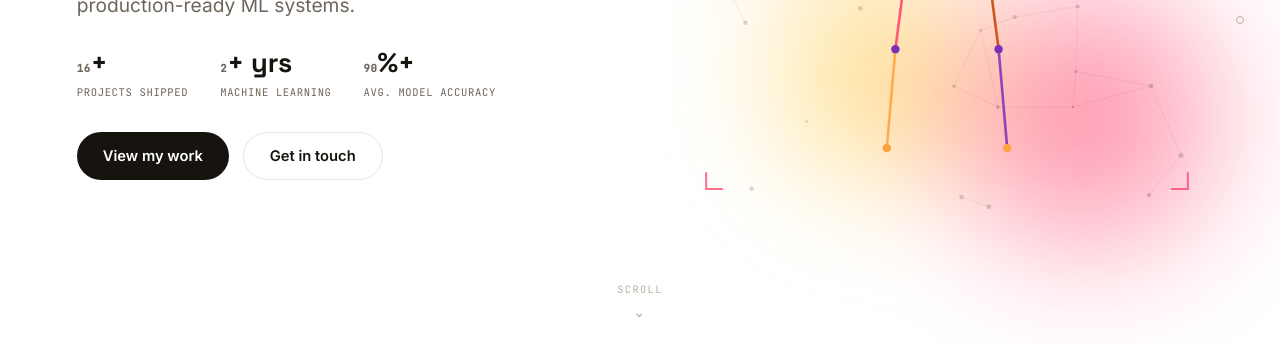
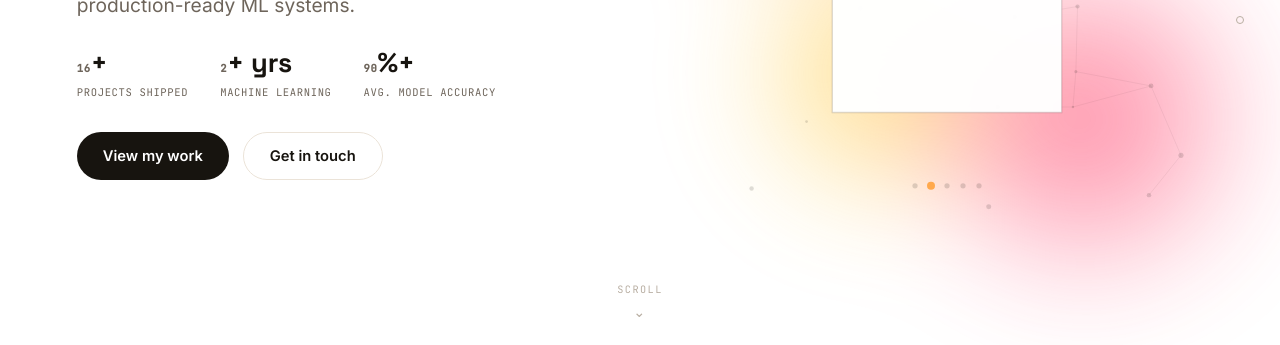
Before and after one commit to skd-recall/salmankhan.github.io, a plain HTML site: page index.html in a window 1280 px wide. Shown: the part 455-800 px from the top of the page. Drawn offline with Linux system fonts and the light colour scheme.

Commit message:
Refactor canvas for SDLC lifecycle visualization
Updated the canvas functionality to reflect the SDLC lifecycle stages and adjusted particle effects. Modified various drawing functions to enhance visual representation and interactivity.

```diff
--- a/index.html
+++ b/index.html
@@ -738,27 +738,13 @@
     });
   }
 
-  /* ---------- pose / neural canvas ---------- */
+  /* ---------- SDLC lifecycle canvas ---------- */
+  /* Five looping scenes: Discovery -> Requirements -> Design -> Development -> Deployment */
   var canvas = document.getElementById('poseCanvas');
   var ctx = canvas.getContext('2d');
   var wrap = canvas.parentElement;
 
-  var KP = {
-    head:[0.5,0.07], neckM:[0.5,0.17],
-    lSh:[0.34,0.20], rSh:[0.66,0.20],
-    lEl:[0.24,0.37], rEl:[0.76,0.37],
-    lWr:[0.17,0.53], rWr:[0.83,0.53],
-    hipM:[0.5,0.47], lHip:[0.41,0.48], rHip:[0.59,0.48],
-    lKn:[0.38,0.71], rKn:[0.62,0.71],
-    lAn:[0.36,0.94], rAn:[0.64,0.94]
-  };
-  var BONES = [
-    ['head','neckM'], ['neckM','lSh'], ['neckM','rSh'], ['lSh','rSh'],
-    ['lSh','lEl'], ['lEl','lWr'], ['rSh','rEl'], ['rEl','rWr'],
-    ['neckM','hipM'], ['hipM','lHip'], ['hipM','rHip'],
-    ['lHip','lKn'], ['lKn','lAn'], ['rHip','rKn'], ['rKn','rAn']
-  ];
-
+  /* ambient background particle network (kept from the original visual) */
   var particles = [];
   function makeParticles(n){
     particles = [];
@@ -770,7 +756,7 @@
       });
     }
   }
-  makeParticles(34);
+  makeParticles(26);
 
   var W=0, H=0, DPR = Math.min(window.devicePixelRatio || 1, 2);
   function resize(){
@@ -783,35 +769,226 @@
   resize();
 
   function pad(){
-    var m = Math.min(W,H) * 0.08;
+    var m = Math.min(W,H) * 0.1;
     return {x:m, y:m, w:W-2*m, h:H-2*m};
   }
-  function pt(name){
-    var p = pad(); var k = KP[name];
-    return [p.x + k[0]*p.w, p.y + k[1]*p.h];
+  function roundRect(x,y,w,h,r){
+    ctx.beginPath();
+    ctx.moveTo(x+r,y);
+    ctx.arcTo(x+w,y,x+w,y+h,r);
+    ctx.arcTo(x+w,y+h,x,y+h,r);
+    ctx.arcTo(x,y+h,x,y,r);
+    ctx.arcTo(x,y,x+w,y,r);
+    ctx.closePath();
   }
 
+  var STAGES = [
+    { label:'Discovery',    c1:'122,47,184' }, // plum
+    { label:'Requirements', c1:'255,162,61' }, // amber
+    { label:'Design',       c1:'201,158,10' }, // gold-deep
+    { label:'Development',  c1:'255,90,31'  }, // orange
+    { label:'Deployment',   c1:'255,61,104' }  // coral
+  ];
+  var STAGE_MS = 3600, FADE_MS = 550;
+  var CYCLE_MS = STAGES.length * STAGE_MS;
   var startTime = performance.now();
-  var assembleDur = 1500;
-  var pulses = [];
-  function spawnPulse(){
-    var bone = BONES[Math.floor(Math.random()*BONES.length)];
-    pulses.push({bone:bone, t:0, speed: 0.012 + Math.random()*0.01});
+
+  /* ---- scene 1: client + engineer discovery call ---- */
+  function drawBust(cx, baseY, scale, fill, wobble){
+    var hr = 11*scale;
+    var headY = baseY - 46*scale + wobble;
+    ctx.fillStyle = fill;
+    ctx.beginPath(); ctx.arc(cx, headY, hr, 0, Math.PI*2); ctx.fill();
+    ctx.beginPath();
+    ctx.moveTo(cx - 30*scale, baseY + wobble);
+    ctx.quadraticCurveTo(cx - 26*scale, headY + 20*scale, cx, headY + 12*scale);
+    ctx.quadraticCurveTo(cx + 26*scale, headY + 20*scale, cx + 30*scale, baseY + wobble);
+    ctx.closePath(); ctx.fill();
+    return headY;
   }
-  var pulseTimer = 0;
+  function drawTypingBubble(cx, cy, elapsed){
+    var bw=46, bh=26;
+    ctx.fillStyle = 'rgba(255,255,255,0.95)';
+    roundRect(cx-bw/2, cy-bh, bw, bh, 8); ctx.fill();
+    ctx.beginPath();
+    ctx.moveTo(cx-6, cy-2); ctx.lineTo(cx, cy+8); ctx.lineTo(cx+6, cy-2); ctx.closePath(); ctx.fill();
+    for(var i=0;i<3;i++){
+      var ph = (elapsed/220 + i*0.6) % (Math.PI*2);
+      var yOff = Math.sin(ph) * 2.2;
+      ctx.fillStyle = 'rgba(23,20,15,0.5)';
+      ctx.beginPath(); ctx.arc(cx-12+i*12, cy-bh/2+yOff, 2.6, 0, Math.PI*2); ctx.fill();
+    }
+  }
+  function drawDiscuss(p, prog, elapsed){
+    var cx1 = p.x+p.w*0.27, cx2 = p.x+p.w*0.73, baseY = p.y+p.h*0.9;
+    var wob = Math.sin(elapsed/900)*2.5;
+    var headY1 = drawBust(cx1, baseY, 1.05, '#7A2FB8', wob);
+    var headY2 = drawBust(cx2, baseY, 1.05, '#FF5A1F', -wob);
+
+    var midY = (headY1+headY2)/2 - 6;
+    ctx.strokeStyle = 'rgba(255,162,61,0.3)';
+    ctx.setLineDash([4,6]); ctx.lineWidth=1.4;
+    ctx.beginPath(); ctx.moveTo(cx1, midY); ctx.lineTo(cx2, midY); ctx.stroke();
+    ctx.setLineDash([]);
+
+    var talkCycle = 1800;
+    var talkT = elapsed % talkCycle;
+    var leftTalks = Math.floor(elapsed/talkCycle) % 2 === 0;
+    drawTypingBubble(leftTalks?cx1:cx2, (leftTalks?headY1:headY2)-14, elapsed);
+
+    var travel = Math.min(1, (talkT/talkCycle)*1.3);
+    var fromX = leftTalks?cx1:cx2, toX = leftTalks?cx2:cx1;
+    var mx = fromX + (toX-fromX)*travel;
+    ctx.save();
+    ctx.shadowColor='rgba(255,90,31,0.8)'; ctx.shadowBlur=9;
+    ctx.fillStyle='#FF5A1F';
+    ctx.beginPath(); ctx.arc(mx, midY, 3.4, 0, Math.PI*2); ctx.fill();
+    ctx.restore();
+  }
+
+  /* ---- scene 2: requirements document ---- */
+  function drawRequirements(p, prog){
+    var dw=p.w*0.56, dh=p.h*0.74;
+    var dx=p.x+(p.w-dw)/2, dy=p.y+(p.h-dh)/2, fold=16;
+    ctx.fillStyle='rgba(255,255,255,0.97)';
+    ctx.beginPath();
+    ctx.moveTo(dx,dy); ctx.lineTo(dx+dw-fold,dy); ctx.lineTo(dx+dw,dy+fold);
+    ctx.lineTo(dx+dw,dy+dh); ctx.lineTo(dx,dy+dh); ctx.closePath(); ctx.fill();
+    ctx.strokeStyle='rgba(23,20,15,0.14)'; ctx.lineWidth=1.4; ctx.stroke();
+    ctx.beginPath();
+    ctx.moveTo(dx+dw-fold,dy); ctx.lineTo(dx+dw-fold,dy+fold); ctx.lineTo(dx+dw,dy+fold);
+    ctx.strokeStyle='rgba(23,20,15,0.2)'; ctx.stroke();
+
+    ctx.fillStyle='#FF5A1F';
+    ctx.fillRect(dx+18, dy+22, dw*0.4, 6);
+
+    var lines=5;
+    for(var i=0;i<lines;i++){
+      var reveal = Math.max(0, Math.min(1, prog*lines - i));
+      if(reveal<=0) continue;
+      var ly = dy+50+i*(dh-64)/lines;
+      ctx.strokeStyle='rgba(23,20,15,0.25)'; ctx.lineWidth=1.4;
+      roundRect(dx+18, ly-7, 14,14,3); ctx.stroke();
+      if(reveal>0.6){
+        ctx.strokeStyle='#FF3D68'; ctx.lineWidth=2;
+        ctx.beginPath();
+        ctx.moveTo(dx+21,ly); ctx.lineTo(dx+24,ly+4); ctx.lineTo(dx+29,ly-4); ctx.stroke();
+      }
+      var maxW = dw*0.6*(0.55+0.45*((i%3)/2));
+      ctx.fillStyle='rgba(23,20,15,0.5)';
+      ctx.fillRect(dx+40, ly-3, maxW*Math.min(1,reveal*1.4), 6);
+    }
+  }
+
+  /* ---- scene 3: design blueprint ---- */
+  function drawDesign(p, prog){
+    var fx=p.x+p.w*0.05, fy=p.y+p.h*0.06, fw=p.w*0.9, fh=p.h*0.88;
+    ctx.strokeStyle='rgba(122,47,184,0.45)'; ctx.setLineDash([5,5]); ctx.lineWidth=1.4;
+    roundRect(fx,fy,fw,fh,10); ctx.stroke(); ctx.setLineDash([]);
+
+    var blocks = [
+      {x:0.06,y:0.06,w:0.88,h:0.14,c:'255,90,31'},
+      {x:0.06,y:0.24,w:0.26,h:0.62,c:'122,47,184'},
+      {x:0.36,y:0.24,w:0.58,h:0.28,c:'255,162,61'},
+      {x:0.36,y:0.56,w:0.27,h:0.30,c:'255,61,104'},
+      {x:0.67,y:0.56,w:0.27,h:0.30,c:'201,158,10'}
+    ];
+    blocks.forEach(function(b,i){
+      var reveal = Math.max(0, Math.min(1, prog*blocks.length - i));
+      if(reveal<=0) return;
+      var bx=fx+fw*b.x, by=fy+fh*b.y, bw=fw*b.w*reveal, bh=fh*b.h;
+      ctx.fillStyle='rgba('+b.c+',0.16)';
+      ctx.strokeStyle='rgba('+b.c+',0.7)'; ctx.lineWidth=1.6;
+      roundRect(bx,by,bw,bh,6); ctx.fill(); ctx.stroke();
+    });
+
+    var span = prog*blocks.length;
+    var ai = Math.max(0, Math.min(blocks.length-1, Math.floor(span)));
+    var ab = blocks[ai];
+    var cx = fx+fw*(ab.x+ab.w*(span-ai));
+    var cy = fy+fh*ab.y;
+    ctx.fillStyle='#17140F';
+    ctx.beginPath(); ctx.arc(cx,cy,3,0,Math.PI*2); ctx.fill();
+  }
+
+  /* ---- scene 4: code editor ---- */
+  function drawCode(p, prog, elapsed){
+    ctx.fillStyle='rgba(23,20,15,0.94)';
+    roundRect(p.x,p.y,p.w,p.h,12); ctx.fill();
+    ctx.fillStyle='rgba(255,255,255,0.06)';
+    roundRect(p.x,p.y,p.w,26,12); ctx.fill();
+    var dotc=['#FF3D68','#FFA23D','#FFC93D'];
+    for(var i=0;i<3;i++){ ctx.fillStyle=dotc[i]; ctx.beginPath(); ctx.arc(p.x+16+i*14, p.y+13, 3.6,0,Math.PI*2); ctx.fill(); }
+
+    var rows=7, lineH=(p.h-40)/rows;
+    var segColors=['255,90,31','255,61,104','255,201,61','225,222,214'];
+    var widths=[0.3,0.5,0.7,0.4,0.6,0.35,0.5];
+    var indents=[0,0.05,0.1,0.1,0.05,0.1,0];
+    var lastX=p.x+20, lastY=p.y+38;
+    for(var l=0;l<rows;l++){
+      var reveal = Math.max(0, Math.min(1, prog*rows-l));
+      if(reveal<=0) continue;
+      var ly = p.y+38+l*lineH;
+      var lx = p.x+20+p.w*indents[l];
+      var lw = p.w*widths[l]*Math.min(1,reveal*1.6);
+      ctx.fillStyle='rgba('+segColors[l%segColors.length]+',0.85)';
+      ctx.fillRect(lx, ly, lw, 5);
+      lastX = lx+lw; lastY = ly;
+    }
+    if(Math.floor(elapsed/450)%2===0){
+      ctx.fillStyle='#fff';
+      ctx.fillRect(lastX+2, lastY-2, 2, 9);
+    }
+  }
+
+  /* ---- scene 5: deployment ---- */
+  function drawDeploy(p, prog){
+    var cx=p.x+p.w/2, groundY=p.y+p.h*0.88;
+    ctx.fillStyle='rgba(122,47,184,0.14)';
+    ctx.beginPath(); ctx.ellipse(cx, groundY, p.w*0.24, p.h*0.045, 0,0,Math.PI*2); ctx.fill();
+
+    ctx.strokeStyle='rgba(23,20,15,0.15)'; ctx.lineWidth=6; ctx.lineCap='round';
+    ctx.beginPath(); ctx.moveTo(cx-p.w*0.22, groundY+p.h*0.08); ctx.lineTo(cx+p.w*0.22, groundY+p.h*0.08); ctx.stroke();
+    ctx.strokeStyle='#FF3D68';
+    ctx.beginPath(); ctx.moveTo(cx-p.w*0.22, groundY+p.h*0.08);
+    ctx.lineTo(cx-p.w*0.22+p.w*0.44*Math.min(1,prog), groundY+p.h*0.08); ctx.stroke();
+
+    var riseY = groundY - (p.h*0.6)*Math.min(1,prog*1.05);
+    ctx.save(); ctx.translate(cx, riseY);
+    ctx.fillStyle='#FF5A1F';
+    ctx.beginPath();
+    ctx.moveTo(0,-22); ctx.quadraticCurveTo(12,-4,9,14); ctx.lineTo(-9,14); ctx.quadraticCurveTo(-12,-4,0,-22);
+    ctx.closePath(); ctx.fill();
+    ctx.fillStyle='#FFC93D';
+    ctx.beginPath(); ctx.arc(0,-2,4,0,Math.PI*2); ctx.fill();
+    if(prog<0.94){
+      ctx.fillStyle='rgba(255,162,61,0.85)';
+      ctx.beginPath(); ctx.moveTo(-6,14); ctx.lineTo(0,24+Math.random()*6); ctx.lineTo(6,14); ctx.closePath(); ctx.fill();
+    }
+    ctx.restore();
+
+    if(prog>0.92){
+      var bx=cx, by=p.y+p.h*0.14;
+      ctx.strokeStyle='rgba(31,122,61,0.25)'; ctx.lineWidth=3;
+      ctx.beginPath(); ctx.arc(bx,by,16,0,Math.PI*2); ctx.stroke();
+      ctx.strokeStyle='#1F7A3D'; ctx.lineCap='round';
+      ctx.beginPath(); ctx.moveTo(bx-7,by); ctx.lineTo(bx-2,by+6); ctx.lineTo(bx+8,by-7); ctx.stroke();
+    }
+  }
+
+  var STAGE_FN = [drawDiscuss, drawRequirements, drawDesign, drawCode, drawDeploy];
 
   function draw(now){
     var elapsed = now - startTime;
     ctx.clearRect(0,0,W,H);
 
-    /* background particles */
+    /* ambient particle network */
     particles.forEach(function(pa){
       pa.x += pa.vx; pa.y += pa.vy;
       if(pa.x<0||pa.x>1) pa.vx*=-1;
       if(pa.y<0||pa.y>1) pa.vy*=-1;
     });
-    ctx.strokeStyle = 'rgba(23,20,15,0.06)';
-    ctx.lineWidth = 1;
+    ctx.strokeStyle = 'rgba(23,20,15,0.05)'; ctx.lineWidth = 1;
     for(var i=0;i<particles.length;i++){
       for(var j=i+1;j<particles.length;j++){
         var dx=(particles[i].x-particles[j].x)*W, dy=(particles[i].y-particles[j].y)*H;
@@ -824,105 +1001,47 @@
         }
       }
     }
-    ctx.fillStyle = 'rgba(23,20,15,0.16)';
+    ctx.fillStyle = 'rgba(23,20,15,0.14)';
     particles.forEach(function(pa){
       ctx.beginPath(); ctx.arc(pa.x*W, pa.y*H, pa.r, 0, Math.PI*2); ctx.fill();
     });
 
-    /* skeleton assemble progress */
-    var prog = reduceMotion ? 1 : Math.min(1, elapsed / assembleDur);
-    var breathe = reduceMotion ? 0 : Math.sin(elapsed/1400) * (Math.min(W,H)*0.006);
+    var idx, stageT, alpha, prog;
+    if(reduceMotion){
+      idx = STAGES.length-1; stageT = STAGE_MS; alpha = 1; prog = 1;
+    } else {
+      var t = ((elapsed % CYCLE_MS) + CYCLE_MS) % CYCLE_MS;
+      idx = Math.max(0, Math.min(STAGES.length - 1, Math.floor(t / STAGE_MS)));
+      stageT = t - idx*STAGE_MS;
+      alpha = 1;
+      if(stageT < FADE_MS) alpha = stageT/FADE_MS;
+      else if(stageT > STAGE_MS-FADE_MS) alpha = (STAGE_MS-stageT)/FADE_MS;
+      prog = Math.max(0, Math.min(1, (stageT-FADE_MS*0.5)/(STAGE_MS-FADE_MS)));
+    }
+    var stage = STAGES[idx];
+    var p = pad();
 
-    /* subtle independent limb sway so the pose looks alive, not frozen */
-    var sway = reduceMotion ? 0 : Math.sin(elapsed/900) * (Math.min(W,H)*0.012);
+    ctx.save();
+    ctx.globalAlpha = Math.max(0, Math.min(1, alpha));
+    var stageFn = STAGE_FN[idx] || STAGE_FN[0];
+    stageFn(p, prog, elapsed);
+    ctx.restore();
 
-    var BONE_COLORS = ['255,90,31', '255,61,104', '255,162,61', '201,62,0', '122,47,184'];
-    ctx.lineCap = 'round';
-    BONES.forEach(function(b, idx){
-      var boneStart = idx / BONES.length;
-      var localProg = Math.max(0, Math.min(1, (prog - boneStart*0.55) / 0.45));
-      if(localProg <= 0) return;
-      var a = pt(b[0]), c = pt(b[1]);
-      a[1]+=breathe; c[1]+=breathe;
-      if(b[1]==='rWr') c[0]+=sway;
-      if(b[1]==='lWr') c[0]-=sway;
-      var mx = a[0] + (c[0]-a[0])*localProg;
-      var my = a[1] + (c[1]-a[1])*localProg;
-      var col = BONE_COLORS[idx % BONE_COLORS.length];
-      ctx.strokeStyle = 'rgba(' + col + ',0.85)';
-      ctx.lineWidth = 2.6;
+    ctx.font = '600 11px "JetBrains Mono", monospace';
+    ctx.fillStyle = 'rgba('+stage.c1+',0.9)';
+    ctx.textBaseline = 'alphabetic';
+    ctx.fillText((idx+1)+' / 5 · '+stage.label.toUpperCase(), p.x, p.y-10);
+
+    var dotY = p.y+p.h+20, spacing=16;
+    var dotsX = p.x + p.w/2 - (STAGES.length-1)*spacing/2;
+    STAGES.forEach(function(s,i){
       ctx.beginPath();
-      ctx.moveTo(a[0], a[1]);
-      ctx.lineTo(mx, my);
-      ctx.stroke();
-    });
-
-    /* joints */
-    var JOINT_COLORS = {head:'#C93E00', lWr:'#FF3D68', rWr:'#FF3D68', lAn:'#FFA23D', rAn:'#FFA23D'};
-    Object.keys(KP).forEach(function(name){
-      var p = pt(name); p[1]+=breathe;
-      if(name==='rWr') p[0]+=sway;
-      if(name==='lWr') p[0]-=sway;
-      var jointProg = Math.min(1, prog*1.4);
-      if(jointProg<=0) return;
-      ctx.fillStyle = JOINT_COLORS[name] || '#7A2FB8';
-      ctx.beginPath();
-      ctx.arc(p[0], p[1], name==='head'? 10*jointProg : 4.2*jointProg, 0, Math.PI*2);
+      ctx.arc(dotsX+i*spacing, dotY, i===idx?4:2.6, 0, Math.PI*2);
+      ctx.fillStyle = i===idx ? 'rgba('+s.c1+',0.9)' : 'rgba(23,20,15,0.15)';
       ctx.fill();
     });
 
-    /* AI-vision detection frame + live joint-angle readout, once assembled */
-    if(prog >= 1){
-      var p = pad();
-      var bx = p.x - p.w*0.06, by = p.y - p.h*0.03, bw = p.w*1.12, bh = p.h*1.06;
-      var bl = 16;
-      ctx.strokeStyle = 'rgba(255,61,104,0.75)';
-      ctx.lineWidth = 2;
-      ctx.beginPath();
-      ctx.moveTo(bx, by+bl); ctx.lineTo(bx, by); ctx.lineTo(bx+bl, by);
-      ctx.moveTo(bx+bw-bl, by); ctx.lineTo(bx+bw, by); ctx.lineTo(bx+bw, by+bl);
-      ctx.moveTo(bx+bw, by+bh-bl); ctx.lineTo(bx+bw, by+bh); ctx.lineTo(bx+bw-bl, by+bh);
-      ctx.moveTo(bx+bl, by+bh); ctx.lineTo(bx, by+bh); ctx.lineTo(bx, by+bh-bl);
-      ctx.stroke();
-
-      ctx.font = '10px "JetBrains Mono", monospace';
-      ctx.fillStyle = 'rgba(255,61,104,0.9)';
-      ctx.textBaseline = 'bottom';
-      ctx.fillText('POSE_TRACK · ' + (96 + Math.round(Math.sin(elapsed/700)*3)) + '%', bx, by-6);
-
-      var shP = pt('rSh'), elP = pt('rEl'), wrP = pt('rWr');
-      elP[1]+=breathe; wrP[1]+=breathe; shP[1]+=breathe; wrP[0]+=sway;
-      var v1x = shP[0]-elP[0], v1y = shP[1]-elP[1];
-      var v2x = wrP[0]-elP[0], v2y = wrP[1]-elP[1];
-      var dot = v1x*v2x + v1y*v2y;
-      var mag = Math.sqrt(v1x*v1x+v1y*v1y) * Math.sqrt(v2x*v2x+v2y*v2y);
-      var angle = Math.round(Math.acos(Math.max(-1,Math.min(1,dot/mag))) * 180/Math.PI);
-      ctx.fillStyle = 'rgba(23,20,15,0.75)';
-      ctx.textBaseline = 'middle';
-      ctx.fillText(angle + '°', elP[0]+10, elP[1]);
-    }
-
-    /* neural pulses along bones, after assembly */
-    if(prog >= 1 && !reduceMotion){
-      pulseTimer++;
-      if(pulseTimer > 55){ spawnPulse(); pulseTimer = 0; }
-      pulses.forEach(function(p){ p.t += p.speed; });
-      pulses = pulses.filter(function(p){ return p.t < 1; });
-      pulses.forEach(function(p){
-        var a = pt(p.bone[0]), c = pt(p.bone[1]);
-        a[1]+=breathe; c[1]+=breathe;
-        var x = a[0] + (c[0]-a[0])*p.t;
-        var y = a[1] + (c[1]-a[1])*p.t;
-        ctx.save();
-        ctx.shadowColor = 'rgba(255,90,31,0.9)';
-        ctx.shadowBlur = 10;
-        ctx.fillStyle = '#FF5A1F';
-        ctx.beginPath(); ctx.arc(x,y,3.4,0,Math.PI*2); ctx.fill();
-        ctx.restore();
-      });
-    }
-
-    requestAnimationFrame(draw);
+    if(!reduceMotion) requestAnimationFrame(draw);
   }
   requestAnimationFrame(draw);
 
```
